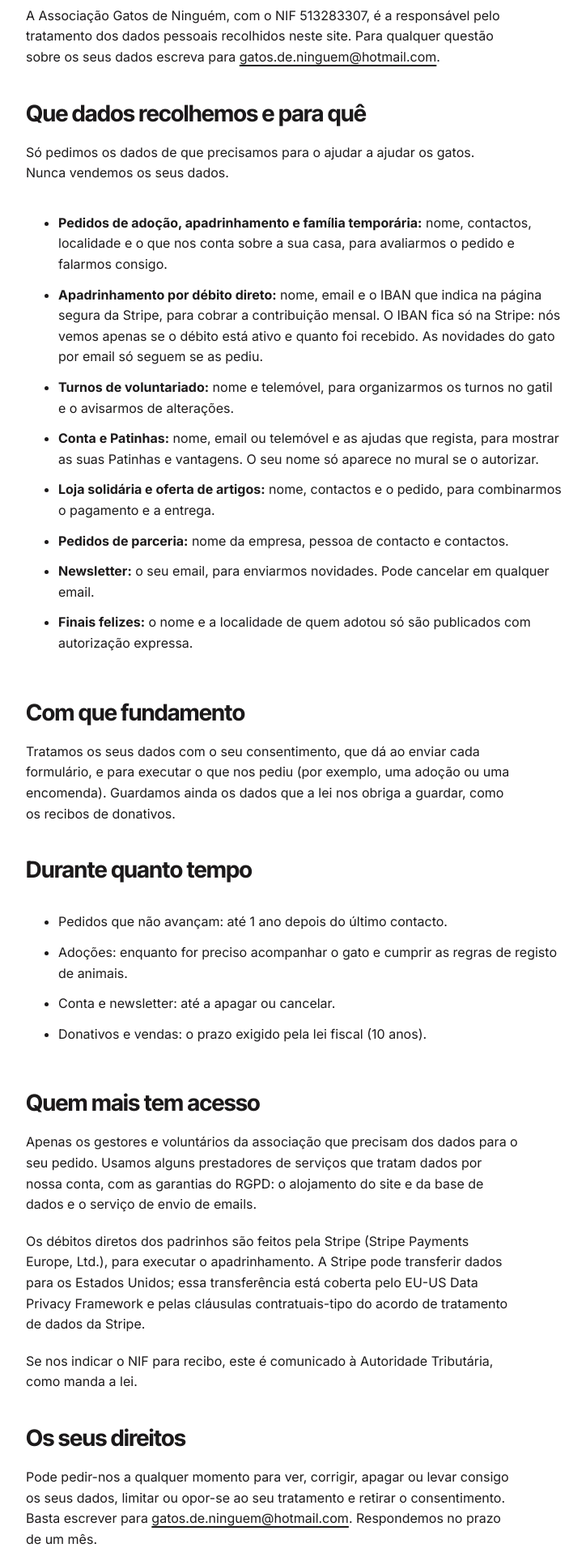
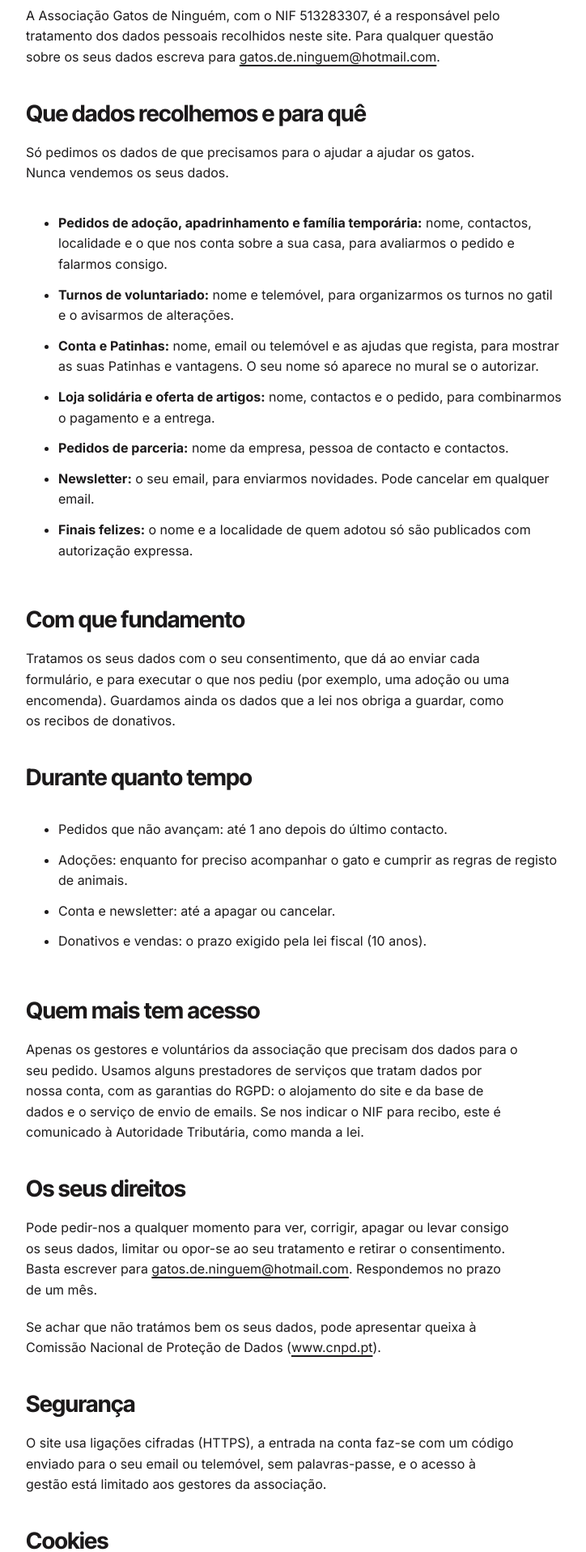
Before and after one commit to pedropeekjob-jpg/GatosDeNinguem, a Next.js app in the folder apps/web/: page /privacidade in a window 1280 px wide. Shown: the part 498-2415 px from the top of the page at 81% size, without its empty margins (276-1000 px from the left). Built offline with nearby package versions, Linux system fonts and the light colour scheme; no server answers.

Commit message:
Leave the privacy policy to PR #37, which lists Stripe there
Co-Authored-By: Claude Opus 5.5 (1M context) <noreply@anthropic.com>
Claude-Session: https://claude.ai/code/session_01YRDDoXmzqsk5Ns8k7upvzT

```diff
--- a/apps/web/app/privacidade/page.tsx
+++ b/apps/web/app/privacidade/page.tsx
@@ -30,7 +30,6 @@ export default async function PrivacyPage() {
           <p>Só pedimos os dados de que precisamos para o ajudar a ajudar os gatos. Nunca vendemos os seus dados.</p>
           <ul className="gn-stack gn-stack--s">
             <li><strong>Pedidos de adoção, apadrinhamento e família temporária:</strong> nome, contactos, localidade e o que nos conta sobre a sua casa, para avaliarmos o pedido e falarmos consigo.</li>
-            <li><strong>Apadrinhamento por débito direto:</strong> nome, email e o IBAN que indica na página segura da Stripe, para cobrar a contribuição mensal. O IBAN fica só na Stripe: nós vemos apenas se o débito está ativo e quanto foi recebido. As novidades do gato por email só seguem se as pediu.</li>
             <li><strong>Turnos de voluntariado:</strong> nome e telemóvel, para organizarmos os turnos no gatil e o avisarmos de alterações.</li>
             <li><strong>Conta e Patinhas:</strong> nome, email ou telemóvel e as ajudas que regista, para mostrar as suas Patinhas e vantagens. O seu nome só aparece no mural se o autorizar.</li>
             <li><strong>Loja solidária e oferta de artigos:</strong> nome, contactos e o pedido, para combinarmos o pagamento e a entrega.</li>
@@ -57,12 +56,6 @@ export default async function PrivacyPage() {
           <p>
             Apenas os gestores e voluntários da associação que precisam dos dados para o seu pedido.
             Usamos alguns prestadores de serviços que tratam dados por nossa conta, com as garantias do RGPD: o alojamento do site e da base de dados e o serviço de envio de emails.
-          </p>
-          <p>
-            Os débitos diretos dos padrinhos são feitos pela Stripe (Stripe Payments Europe, Ltd.), para executar o apadrinhamento.
-            A Stripe pode transferir dados para os Estados Unidos; essa transferência está coberta pelo EU-US Data Privacy Framework e pelas cláusulas contratuais-tipo do acordo de tratamento de dados da Stripe.
-          </p>
-          <p>
             Se nos indicar o NIF para recibo, este é comunicado à Autoridade Tributária, como manda a lei.
           </p>
 
```
